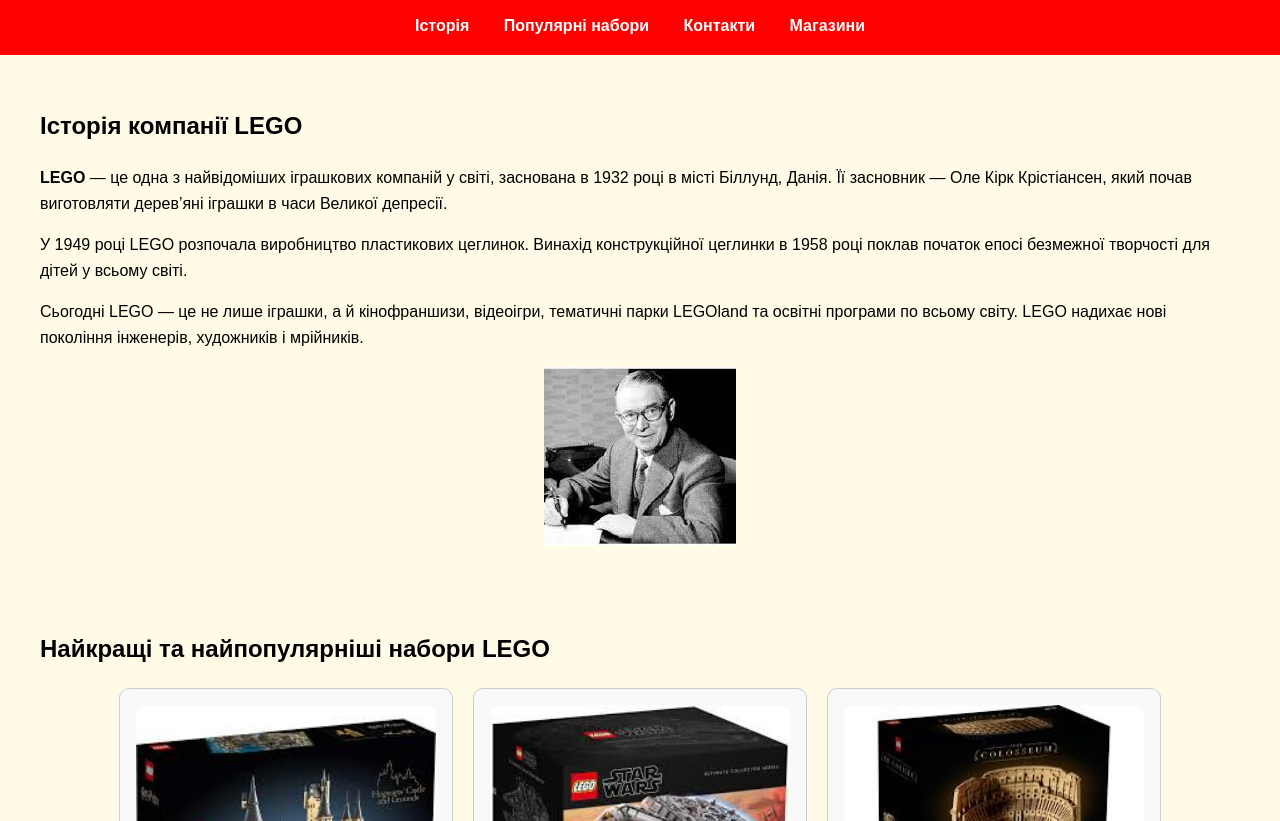
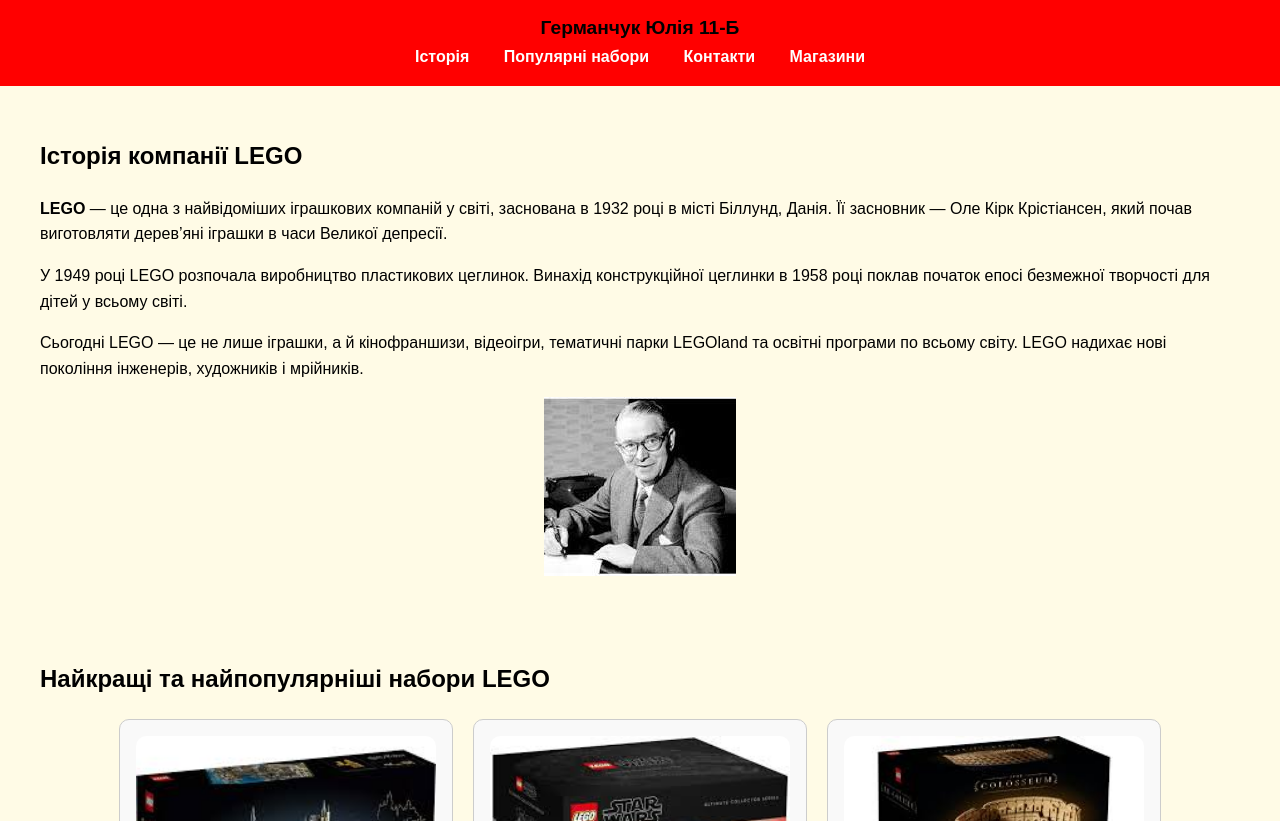
Before and after one commit to legolego22809/test, a plain HTML site: page index.html in a window 1280 px wide. Shown: the part 254-1075 px from the top of the page. Drawn offline with Linux system fonts and the light colour scheme.

Commit message:
Update index.html

```diff
--- a/index.html
+++ b/index.html
@@ -25,6 +25,7 @@
   <header>
     <img src="images/lego-logo.png" alt="Логотип LEGO" class="logo">
     <h1>Світ LEGO</h1>
+    <p style="text-align: center; font-size: 1.2rem; color: #000; font-weight: bold; margin: 0;">Германчук Юлія 11-Б</p>
     <nav>
       <a href="#history">Історія</a>
       <a href="#sets">Популярні набори</a>
```
